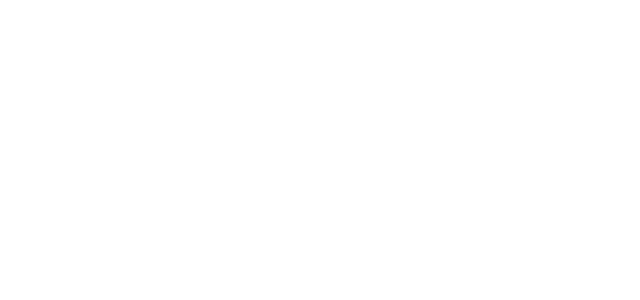
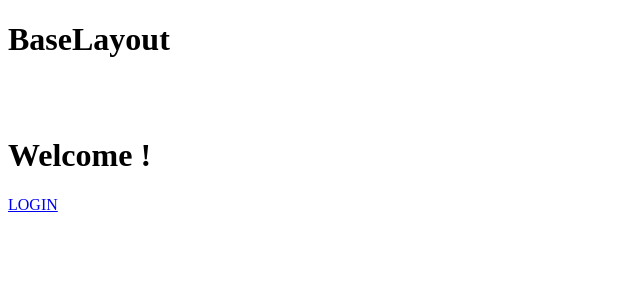
Before and after one commit to johan1412/rentme-front, a Vue app: page / in a window 1280 px wide. Shown: the top 300 px of the page, without its empty margins (0-640 px from the left). Built offline with nearby package versions, Linux system fonts and the light colour scheme.

Commit message:
Project structure

```diff
--- a/package.json
+++ b/package.json
@@ -10,6 +10,7 @@
   "dependencies": {
     "core-js": "^3.6.5",
     "vue": "^2.6.11",
+    "vue-router": "^3.5.3",
     "vuemik": "^1.0.5"
   },
   "devDependencies": {
--- a/src/App.vue
+++ b/src/App.vue
@@ -1,11 +1,8 @@
 <template>
-  <div id="app">
-
-  </div>
+   <router-view />
 </template>
 
 <script>
-
 
 export default {
   name: "App",
@@ -16,7 +13,5 @@ export default {
 </script>
 
 <style>
-#app {
 
-}
 </style>
--- /dev/null
+++ b/src/components/Home.vue
@@ -0,0 +1,18 @@
+<template>
+  <base-layout>
+    <div>
+      <h1>Welcome !</h1>
+      <router-link to="/login">LOGIN</router-link><br />
+    </div>
+  </base-layout>
+</template>
+
+<script>
+import BaseLayout from "../components/layouts/BaseLayout.vue";
+export default {
+  name: "Home",
+  components: {
+    BaseLayout,
+  },
+};
+</script>
--- /dev/null
+++ b/src/components/forms/LoginForm.vue
@@ -0,0 +1,16 @@
+<template>
+  <div>
+    <form>
+      <input type="text" />
+      <input type="text" />
+      <input type="submit" />
+    </form>
+  </div>
+</template>
+
+<script>
+export default {
+  name: "Home",
+  components: {},
+};
+</script>
--- /dev/null
+++ b/src/components/layouts/BaseLayout.vue
@@ -0,0 +1,6 @@
+<template>
+  <div>
+      <h1>BaseLayout</h1><br><br>
+    <slot />
+  </div>
+</template>
--- /dev/null
+++ b/src/components/pages/authentification/Login.vue
@@ -0,0 +1,18 @@
+<template>
+  <div>
+    <router-link to="/">HOME</router-link><br />
+
+    <h1>Login</h1>
+    <LoginForm />
+  </div>
+</template>
+
+<script>
+import LoginForm from "../../forms/LoginForm.vue";
+export default {
+  name: "Login",
+  components: {
+    LoginForm,
+  },
+};
+</script>
```
Also changed, not shown: src/main.js (+19 -0 lines), src/components/forms/SignupForm.vue (added), src/components/pages/authentification/Signup.vue (added), src/components/pages/renter/RenterHome.vue (added), src/components/pages/tenant/TenantHome.vue (added), 2 other files (tests, documents, lock files or other folders).
